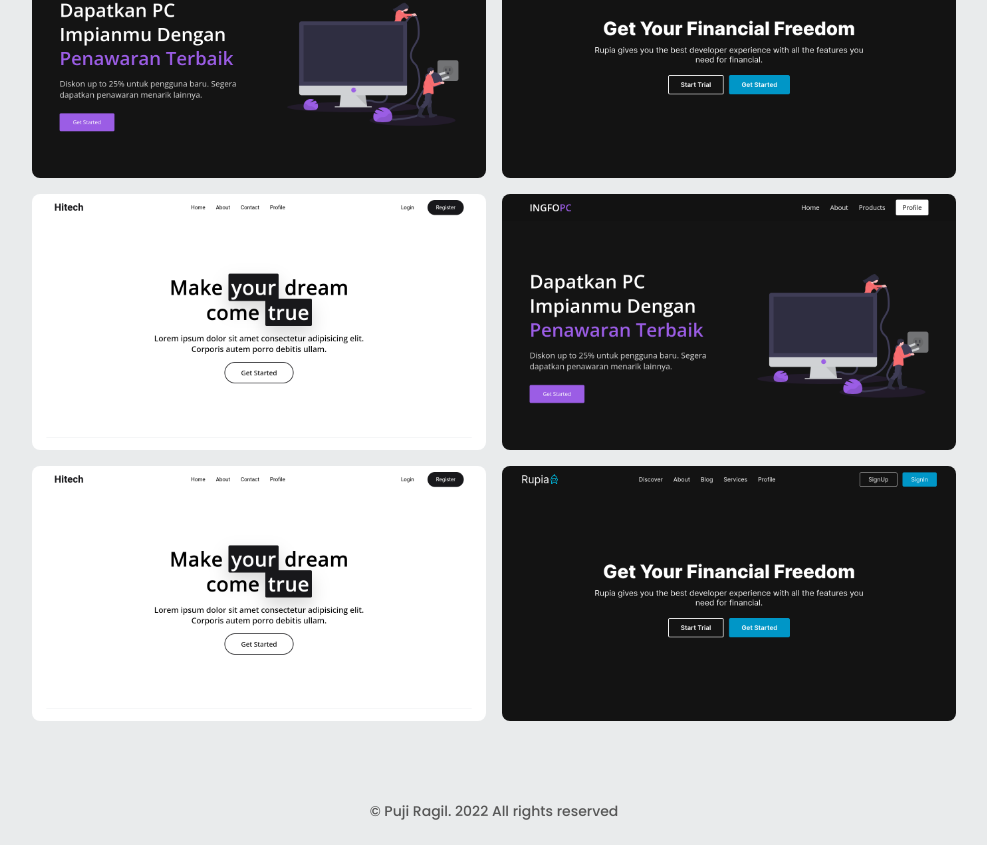
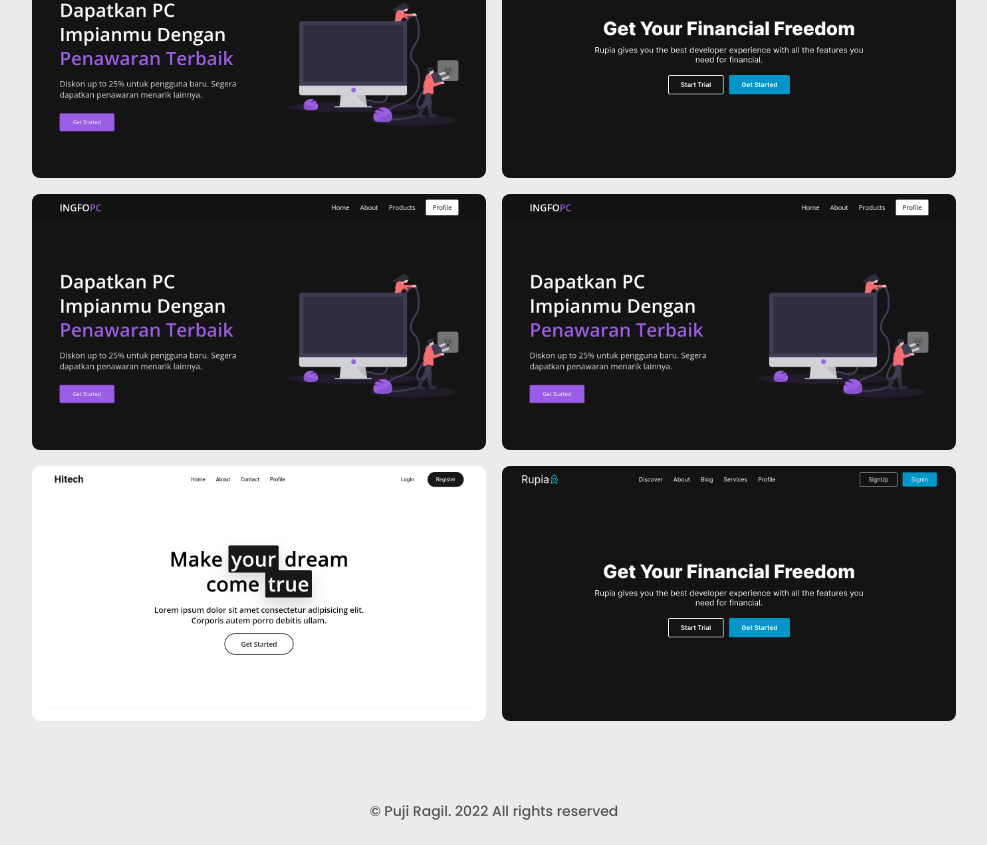
Before and after one commit to pujiragil/Portfolio, a React (Vite) app: page / in a window 1280 px wide. Shown: the part 735-1580 px from the top of the page, without its empty margins (146-1133 px from the left). Built offline with nearby package versions, Linux system fonts and the light colour scheme.

Commit message:
add new picture

```diff
--- a/src/components/Card.jsx
+++ b/src/components/Card.jsx
@@ -1,6 +1,7 @@
 import porto1 from '../assets/card.png'
 import porto2 from '../assets/card2.png'
 import porto3 from '../assets/card3.png'
+import porto4 from '../assets/card3.png'
 
 const Card = () => {
   return (
@@ -18,7 +19,7 @@ const Card = () => {
           <img className="w-full rounded-lg" src={porto3} alt="card" />
         </div>
         <div className="lg:flex-1 order-1">
-          <img className="w-full rounded-lg" src={porto1} alt="card" />
+          <img className="w-full rounded-lg" src={porto4} alt="card" />
         </div>
       </div>
       <div className="flex flex-col lg:flex-row w-full gap-y-4 lg:gap-4">
```
Also changed, not shown: src/assets/card4.png (added).
